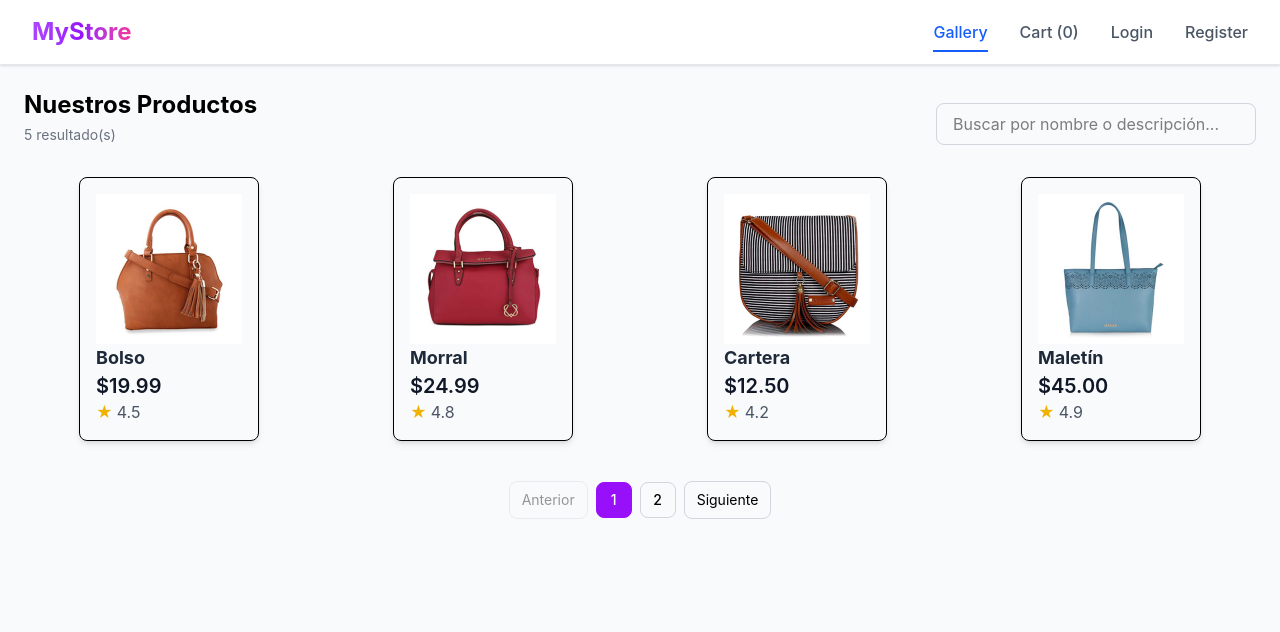
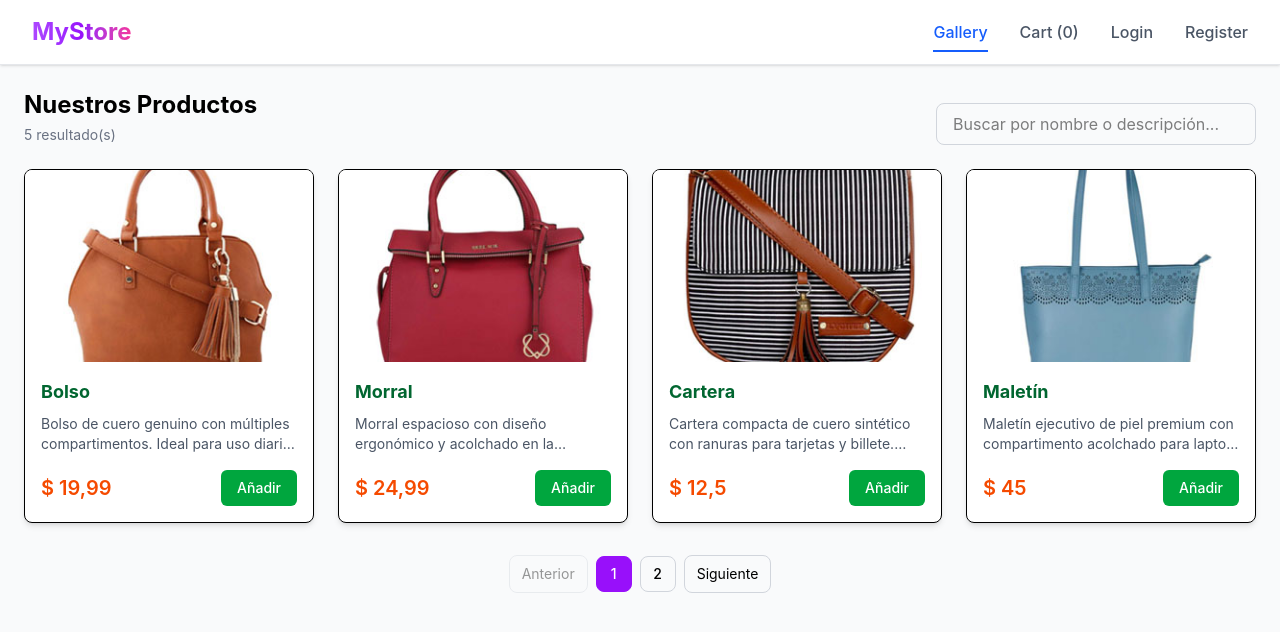
Before and after one commit to mamuou24/ecommers-proyecto, a React (Vite) app: page /gallery in a window 1280 px wide. Shown: the top 632 px of the page. Built offline with nearby package versions, Linux system fonts and the light colour scheme.

Commit message:
Mostrar la información de cada producto en una tarjeta atractiva, con imagen, título, descripción y precio formateado en pesos colombiano

```diff
--- a/src/components/molecules/ProductCard.jsx
+++ b/src/components/molecules/ProductCard.jsx
@@ -1,20 +1,38 @@
-import ProductImage from "../atoms/product/ProductImage";
-import ProductTitle from "../atoms/product/ProductTitle";
-import ProductRate from "../atoms/product/ProductRate";
-import ProductPrice from "../atoms/product/ProductPrice";
-import { imageMap } from "../../assets/imageMap";
-import { Link } from "react-router-dom";
+//Mostrar la información de cada producto en una tarjeta atractiva, con imagen, título, descripción y precio formateado en pesos colombianos. Además, incluir un botón para añadir el producto al carrito de compras.
+import React from 'react';
 
-function ProductCard({ product }) {
-    const resolvedImage = imageMap[product.image] ?? product.image;
+const ProductCard = ({ product }) => {
+  // Formateador para pesos colombianos
+  const formatter = new Intl.NumberFormat('es-CO', {
+    style: 'currency',
+    currency: 'COP',
+    minimumFractionDigits: 0
+  });
 
-    return (
-        <Link to={`/product/${product.id}`} className="block border rounded-lg p-4 shadow-md w-[180px] m-2 hover:shadow-xl hover:-translate-y-1 transition-all duration-300">
-            <ProductImage src={resolvedImage} alt={product.title}  />
-            <ProductTitle title={product.title} />
-            <ProductPrice price={product.price} />
-            <ProductRate rate={product.rate} />
-        </Link>
-    );
-}
+  return (
+    <div className="border rounded-lg shadow-md overflow-hidden hover:shadow-xl transition-shadow duration-300 bg-white">
+      <img
+        src={product.image}
+        alt={product.title}
+        className="w-full h-48 object-cover"
+      />
+      <div className="p-4">
+        <h3 className="text-lg font-bold text-green-800 mb-2">{product.title}</h3>
+        <p className="text-sm text-gray-600 mb-4 line-clamp-2">{product.description}</p>
+        <div className="flex justify-between items-center">
+          <span className="text-xl font-semibold text-orange-600">
+            {formatter.format(product.price)}
+          </span>
+          <button
+            className="bg-green-600 hover:bg-green-700 text-white px-4 py-2 rounded-md text-sm font-medium transition-colors"
+            onClick={() => console.log('Añadido:', product.title)}
+          >
+            Añadir
+          </button>
+        </div>
+      </div>
+    </div>
+  );
+};
+
 export default ProductCard;
```
